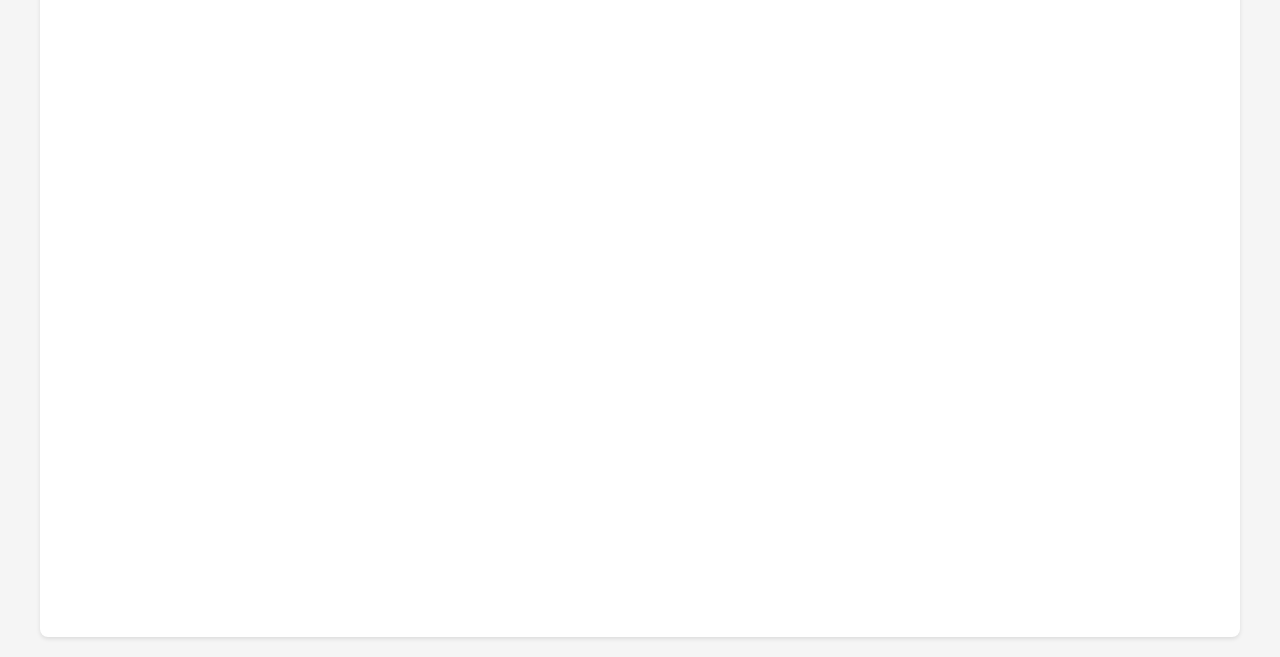
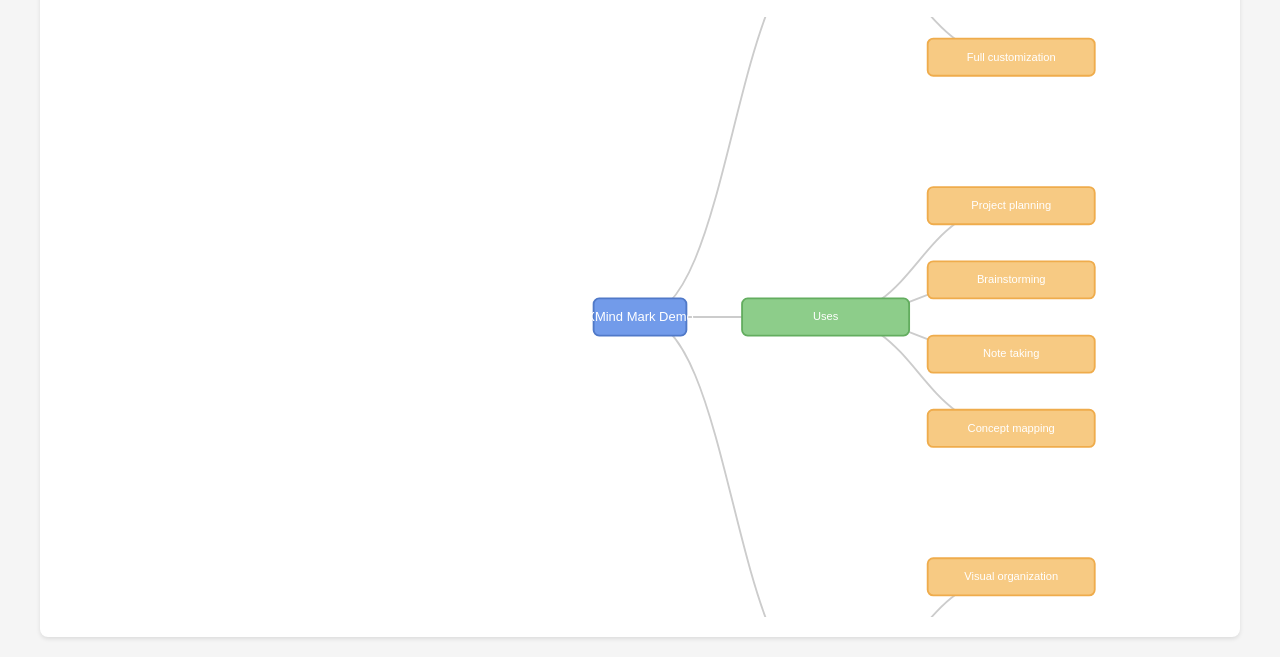
Before and after one commit to boqiang/mindmap-viewer, a website: page index.html in a window 1280 px wide. Shown: the part 445-1102 px from the top of the page. Drawn offline with nearby package versions, Linux system fonts and the light colour scheme.

Commit message:
Replace XMindMark with D3.js implementation

```diff
--- a/app.js
+++ b/app.js
@@ -5,103 +5,151 @@ document.addEventListener('DOMContentLoaded', () => {
     const loadSampleButton = document.getElementById('loadSampleButton');
     const mindmapContainer = document.getElementById('mindmap');
 
-    // Sample mindmap data in XMind format
+    // Sample mindmap data
     const sampleMindmap = {
-        rootTopic: {
-            title: "XMind Mark Demo",
-            children: {
-                attached: [
-                    {
-                        title: "Features",
-                        children: {
-                            attached: [
-                                { title: "Display mindmaps" },
-                                { title: "Zoom in/out" },
-                                { title: "Pan around" },
-                                { title: "Full customization" }
-                            ]
-                        }
-                    },
-                    {
-                        title: "Uses",
-                        children: {
-                            attached: [
-                                { title: "Project planning" },
-                                { title: "Brainstorming" },
-                                { title: "Note taking" },
-                                { title: "Concept mapping" }
-                            ]
-                        }
-                    },
-                    {
-                        title: "Benefits",
-                        children: {
-                            attached: [
-                                { title: "Visual organization" },
-                                { title: "Enhanced creativity" },
-                                { title: "Better memory retention" },
-                                { title: "Improved problem solving" }
-                            ]
-                        }
-                    }
+        name: "XMind Mark Demo",
+        children: [
+            {
+                name: "Features",
+                children: [
+                    { name: "Display mindmaps" },
+                    { name: "Zoom in/out" },
+                    { name: "Pan around" },
+                    { name: "Full customization" }
+                ]
+            },
+            {
+                name: "Uses",
+                children: [
+                    { name: "Project planning" },
+                    { name: "Brainstorming" },
+                    { name: "Note taking" },
+                    { name: "Concept mapping" }
+                ]
+            },
+            {
+                name: "Benefits",
+                children: [
+                    { name: "Visual organization" },
+                    { name: "Enhanced creativity" },
+                    { name: "Better memory retention" },
+                    { name: "Improved problem solving" }
                 ]
             }
-        }
+        ]
     };
 
-    // Initialize XMind Mark instance
-    let viewer = null;
+    // Initialize mindmap variables
+    let svg, g, zoom;
+    const margin = { top: 20, right: 120, bottom: 20, left: 120 };
+    const width = 1000 - margin.left - margin.right;
+    const height = 500 - margin.top - margin.bottom;
 
-    // Check if XMindMark is available
-    if (typeof XMindMark === 'undefined') {
-        console.error('XMindMark library not loaded!');
-        alert('Error: XMindMark library could not be loaded. Please check your internet connection and try refreshing the page.');
-        return;
+    // Colors for different levels
+    const colors = {
+        root: '#729bea',
+        level1: '#8dcd8a',
+        level2: '#f7ca83'
+    };
+
+    // Create mindmap using D3.js
+    function createMindmap(data) {
+        // Clear existing content
+        mindmapContainer.innerHTML = '';
+
+        // Create SVG container
+        svg = d3.select('#mindmap')
+            .append('svg')
+            .attr('width', '100%')
+            .attr('height', '100%')
+            .attr('viewBox', `0 0 ${width + margin.left + margin.right} ${height + margin.top + margin.bottom}`)
+            .attr('preserveAspectRatio', 'xMidYMid meet');
+
+        // Add zoom behavior
+        zoom = d3.zoom()
+            .scaleExtent([0.1, 3])
+            .on('zoom', (event) => {
+                g.attr('transform', event.transform);
+            });
+
+        svg.call(zoom);
+
+        // Create a group to hold the mindmap
+        g = svg.append('g')
+            .attr('transform', `translate(${width/2 + margin.left},${height/2 + margin.top})`);
+
+        // Create a tree layout
+        const tree = d3.tree()
+            .size([height, width])
+            .nodeSize([80, 200]);
+
+        // Root hierarchy
+        const root = d3.hierarchy(data);
+
+        // Compute the tree layout
+        tree(root);
+
+        // Add links between nodes
+        const link = g.selectAll('.link')
+            .data(root.links())
+            .enter().append('path')
+            .attr('class', 'link')
+            .attr('d', d => {
+                return `M${d.source.y},${d.source.x}
+                        C${(d.source.y + d.target.y) / 2},${d.source.x}
+                         ${(d.source.y + d.target.y) / 2},${d.target.x}
+                         ${d.target.y},${d.target.x}`;
+            })
+            .style('fill', 'none')
+            .style('stroke', '#ccc')
+            .style('stroke-width', '2px');
+
+        // Add nodes
+        const node = g.selectAll('.node')
+            .data(root.descendants())
+            .enter().append('g')
+            .attr('class', 'node')
+            .attr('transform', d => `translate(${d.y},${d.x})`);
+
+        // Add node rectangles with rounded corners
+        node.append('rect')
+            .attr('rx', 6)
+            .attr('ry', 6)
+            .attr('x', d => d.depth === 0 ? -50 : -90)
+            .attr('y', -20)
+            .attr('width', d => d.depth === 0 ? 100 : 180)
+            .attr('height', 40)
+            .style('fill', d => {
+                if (d.depth === 0) return colors.root;
+                if (d.depth === 1) return colors.level1;
+                return colors.level2;
+            })
+            .style('stroke', d => {
+                if (d.depth === 0) return '#5079c8';
+                if (d.depth === 1) return '#63ad5f';
+                return '#efac4c';
+            })
+            .style('stroke-width', '2px');
+
+        // Add node labels
+        node.append('text')
+            .attr('dy', '.3em')
+            .attr('text-anchor', 'middle')
+            .text(d => d.data.name)
+            .style('fill', 'white')
+            .style('font-family', 'Arial, sans-serif')
+            .style('font-size', d => d.depth === 0 ? '14px' : '12px');
+
+        // Center the view
+        svg.call(zoom.transform, d3.zoomIdentity
+            .translate(width/2 + margin.left, height/2 + margin.top)
+            .scale(0.8));
     }
 
-    // Function to initialize the mindmap
-    function initMindmap() {
-        try {
-            if (viewer) {
-                viewer.destroy();
-            }
-
-            // Create a new viewer instance
-            viewer = new XMindMark.Viewer({
-                container: mindmapContainer,
-                theme: {
-                    main: {
-                        fill: '#729bea',  // Root topic background color
-                        borderColor: '#5079c8',  // Root topic border color
-                        borderWidth: 2,  // Root topic border width
-                        textColor: '#ffffff',  // Root topic text color
-                    },
-                    primaryBranch: {
-                        fill: '#8dcd8a',  // Main topic background color
-                        borderColor: '#63ad5f',  // Main topic border color
-                        borderWidth: 2,  // Main topic border width
-                        textColor: '#ffffff',  // Main topic text color
-                    },
-                    secondaryBranch: {
-                        fill: '#f7ca83',  // Subtopic background color
-                        borderColor: '#efac4c',  // Subtopic border color
-                        borderWidth: 2,  // Subtopic border width
-                        textColor: '#ffffff',  // Subtopic text color
-                    },
-                }
-            });
-
-            console.log('Mindmap viewer initialized successfully');
-        } catch (error) {
-            console.error('Error initializing mindmap:', error);
-        }
-    }
-
-    // Load a sample mindmap
+    // Load sample mindmap
     function loadSampleMindmap() {
         try {
-            initMindmap();
-            viewer.render(sampleMindmap);
+            createMindmap(sampleMindmap);
             console.log('Sample mindmap loaded');
         } catch (error) {
             console.error('Error loading sample mindmap:', error);
@@ -109,27 +157,9 @@ document.addEventListener('DOMContentLoaded', () => {
         }
     }
 
-    // Load XMind file from user input
+    // Load XMind file (simplified version that just shows an alert)
     function loadXMindFile(file) {
-        const reader = new FileReader();
-
-        reader.onload = async (event) => {
-            try {
-                // Initialize the mindmap
-                initMindmap();
-
-                // Parse and load the XMind file
-                const fileData = new Uint8Array(event.target.result);
-                const data = await XMindMark.load(fileData);
-                viewer.render(data);
-                console.log('XMind file loaded successfully');
-            } catch (error) {
-                console.error('Error loading XMind file:', error);
-                alert('Unable to load the XMind file. Please make sure it is a valid XMind file.');
-            }
-        };
-
-        reader.readAsArrayBuffer(file);
+        alert('XMind file loading is not supported in this version. Using D3.js instead of XMindMark library.');
     }
 
     // Event Listeners
@@ -151,11 +181,6 @@ document.addEventListener('DOMContentLoaded', () => {
         }
     });
 
-    // On page load
-    try {
-        // Load sample mindmap on page load
-        loadSampleMindmap();
-    } catch (error) {
-        console.error('Error during page load:', error);
-    }
+    // Load sample mindmap on page load
+    loadSampleMindmap();
 });
--- a/index.html
+++ b/index.html
@@ -79,10 +79,8 @@
         </div>
     </div>
 
-    <!-- Import SVG.js first (required by XMindMark) -->
-    <script src="https://cdn.jsdelivr.net/npm/@svgdotjs/svg.js@3.0.16/dist/svg.min.js"></script>
-    <!-- Import xmindmark from unpkg -->
-    <script src="https://unpkg.com/@xmind/xmindmark@latest/dist/xmindmark.min.js"></script>
+    <!-- Since we need to build our own mind map implementation, let's use the D3.js library instead -->
+    <script src="https://d3js.org/d3.v7.min.js"></script>
     <script src="app.js"></script>
 </body>
 </html>
```
